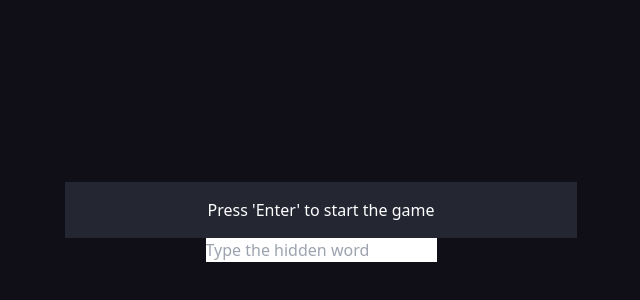
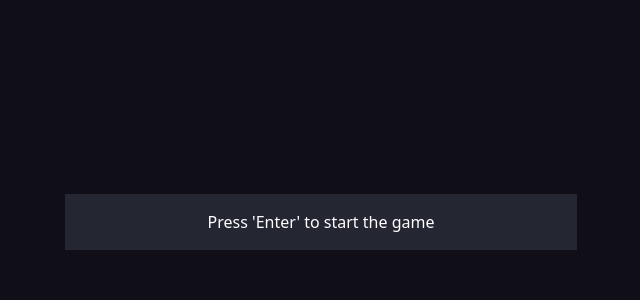
Before and after one commit to hiftiedev/wordhunt.fun, a SvelteKit app: page / in a window 1280 px wide. Shown: the part 178-478 px from the top of the page, without its empty margins (319-959 px from the left). Built offline with nearby package versions, Linux system fonts and the light colour scheme.

Commit message:
Fixed values

```diff
--- a/src/routes/+page.svelte
+++ b/src/routes/+page.svelte
@@ -11,25 +11,21 @@
     let userInput: string = '';
     let result: string = '';
     let isMobile: boolean;
+    let showInput: boolean = false;
 
     function String(length: number): string {
         const characters = 'ABCDEFGHIJKLMNOPQRSTUVWXYZabcdefghijklmnopqrstuvwxyz0123456789';
-
         let result = '';
         let addedWord = false;
-
         const wordPosition = Math.floor(Math.random() * (length / 5 + 1)) * 5;
 
         for (let i = 0; i < length; i++) {
             if (!addedWord && i === wordPosition) {
                 const randomWordIndex = Math.floor(Math.random() * words.length);
                 const randomWord = words[randomWordIndex];
-
                 const randomCaseWord = randomWord.charAt(0).toUpperCase() + randomWord.slice(1).toLowerCase();
-
                 result += randomCaseWord;
                 addedWord = true;
-
                 localStorage.setItem('hiddenWord', randomWord.toLowerCase());
                 console.log(randomWord.toLowerCase());
             } else {
@@ -37,7 +33,6 @@
                 result += characters.charAt(randomIndex);
             }
         }
-
         return result;
     }
 
@@ -52,7 +47,7 @@
     }
 
     onMount(() => {
-        isMobile = window.innerWidth < 600; // Adjust the breakpoint as needed
+        isMobile = window.innerWidth < 600;
         localStorage.removeItem('hiddenWord');
         document.addEventListener('keydown', handleKeyDown);
 
@@ -71,6 +66,7 @@
         message = '';
         userInput = '';
         result = '';
+        showInput = true;
     }
 
     function checkUserInput() {
@@ -79,8 +75,10 @@
 
         if (trimmedUserInput === hiddenWord) {
             result = 'Correct!';
+        } else if (trimmedUserInput === '') {
+			return;
 		} else {
-            result = 'Wrong!';
+			result = 'Wrong!'
 		}
 
         localStorage.removeItem('hiddenWord');
@@ -94,7 +92,7 @@
     <meta name="description" content="Challenge your eyes and hunt for words within sentences that do not contain any spaces between them." />
 </svelte:head>
 
-<main class="flex flex-col items-center justify-center h-[100svh]">
+<main class="flex flex-col items-center justify-center h-[100svh] gap-6">
     <div class="bg-[#242632] w-full sm:max-w-[80%] md:max-w-[60%] lg:max-w-[40%] p-4 text-white overflow-hidden">
         {#if message}
             <div class="break-words text-center">
@@ -110,14 +108,10 @@
         {/if}
     </div>
 
-	<input class="text-black" type="text" bind:value={userInput} placeholder="Type the hidden word" on:keydown={handleKeyDown} />
+    {#if showInput}
+        <input class="text-white bg-[#242632] w-full sm:max-w-[80%] md:max-w-[60%] lg:max-w-[40%] p-4 overflow-hidden" type="text" bind:value={userInput} placeholder="Type the hidden word" on:keydown={handleKeyDown} />
         {#if result}
             <p class="{result === 'Correct!' ? 'text-green-500' : 'text-red-500'}">{result}</p>
         {/if}
-	{#if gameStarted && userInput.trim() === ''}
-		<p class="text-red-500">Write something</p>
     {/if}
 </main>
-
-<style>
-</style>
```
Lines whose indentation alone changed are shown as unchanged.
